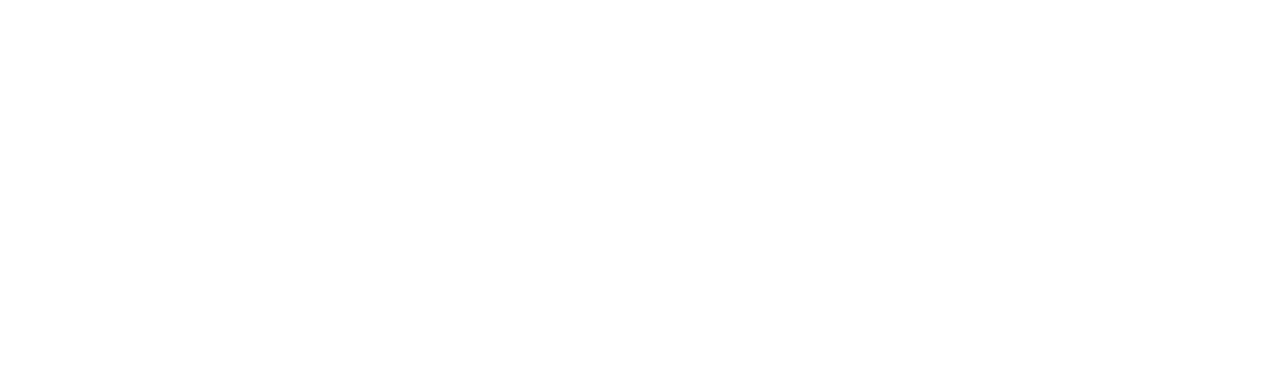
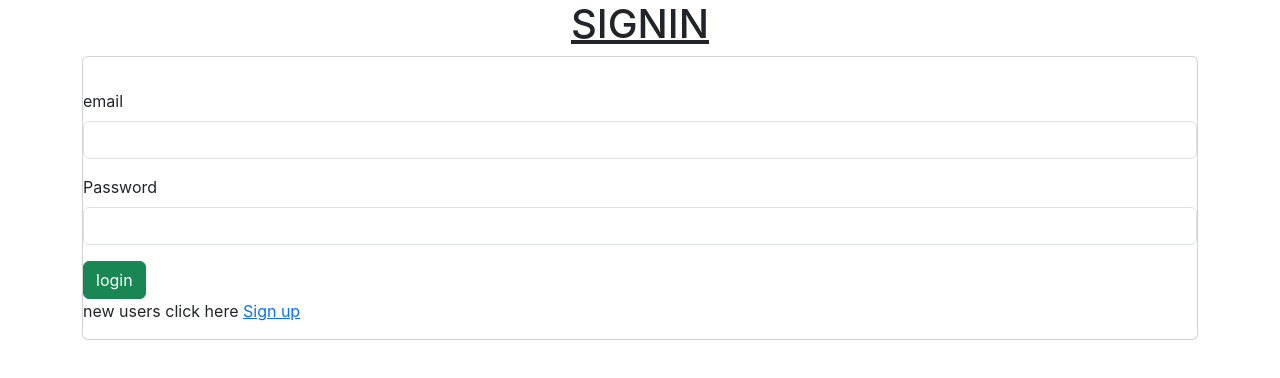
Before and after one commit to bhag2027/busapp-react, a React (Create React App) app: page / in a window 1280 px wide. Before the commit this address had no page. Shown: the top 378 px of the page. Built offline with nearby package versions, Linux system fonts and the light colour scheme.

Commit message:
project completed

```diff
--- a/src/App.js
+++ b/src/App.js
@@ -2,13 +2,16 @@
 import './App.css';
 import { BrowserRouter, Route, Routes } from 'react-router-dom';
 import AddUser from './components.jsx/AddUser';
+import LoginUser from './components.jsx/LoginUser';
 
 function App() {
   return (
     <div >
      <BrowserRouter>
      <Routes>
+     <Route path='/' element={<LoginUser/>}/>
       <Route path='/reg' element={<AddUser/>}/>
+
      </Routes>
      </BrowserRouter>
     </div>
--- /dev/null
+++ b/src/components.jsx/LoginUser.jsx
@@ -0,0 +1,72 @@
+import axios from 'axios'
+import React, { useState } from 'react'
+import { Link } from 'react-router-dom'
+
+const LoginUser = () => {
+
+    const [data,changeData]=useState([
+        {
+            "email":"",
+            "password":""
+        }
+     ])
+
+  const inputHandler=(event)=>{
+      changeData({...data,[event.target.name]:event.target.value})
+  }
+
+  const readValue=()=>{
+      console.log(data)
+      axios.post("http://localhost:8080/login",data).then(
+          (response)=>{
+              console.log(response.data)
+              if (response.data.status=="success") {
+                  alert("successfully added")
+
+              } else {
+                  alert("error")
+
+              }
+          }
+      ).catch(
+          (error)=>{
+              console.log(error)
+          }
+      )
+  }
+  return (
+    <div>
+           <h1 align="center"><u>SIGNIN</u></h1>
+            <div className="container">
+                <div class="card" >
+
+                        <div class="card-body">
+
+                        </div>
+                        <div className="row">
+                            <div className="col col-sm-12 col-md-12 col-lg-12 col-xl-12 col-xxl-12">
+                                <div className="row g-3">
+                                    <div className="col col-12 col-sm-12 col-md-12 col-lg-12 col-xl-12 col-xxl-12">
+                                        <label htmlFor="" className="form-label">email</label>
+                                        <input type="text" className="form-control" name='email' value={data.email} onChange={inputHandler}/>
+                                    </div>
+                                    <div className="col col-12 col-sm-12 col-md-12 col-lg-12 col-xl-12 col-xxl-12">
+                                        <label htmlFor="" className="form-label">Password</label>
+                                        <input type="password"  className="form-control" name='password' value={data.password} onChange={inputHandler} />
+                                    </div>
+                                    <div className="col col-12 col-sm-6 col-md-6 col-lg-6 col-xl-6 col-xxl-6">
+                                        <button className="btn btn-success" onClick={readValue}>login</button>
+                                        <p>new users click here <Link to="/add">Sign up</Link></p>
+
+                                    </div>
+
+
+                                </div>
+                            </div>
+                        </div>
+                </div>    </div>
+    </div>
+  )
+}
+
+export default LoginUser
```
